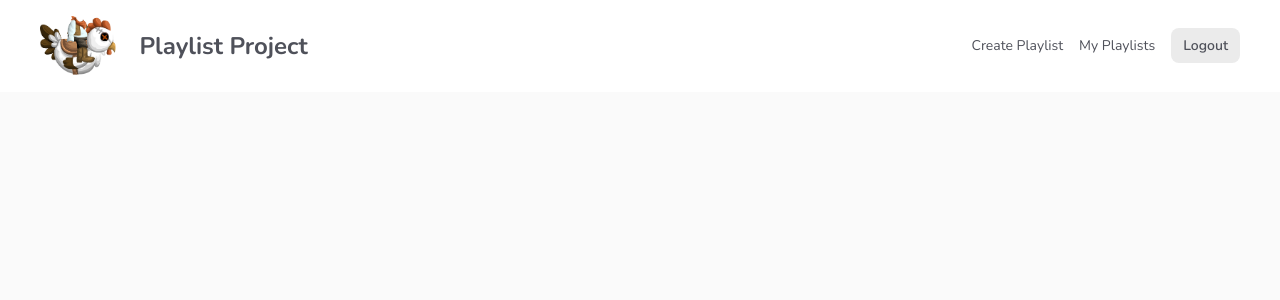
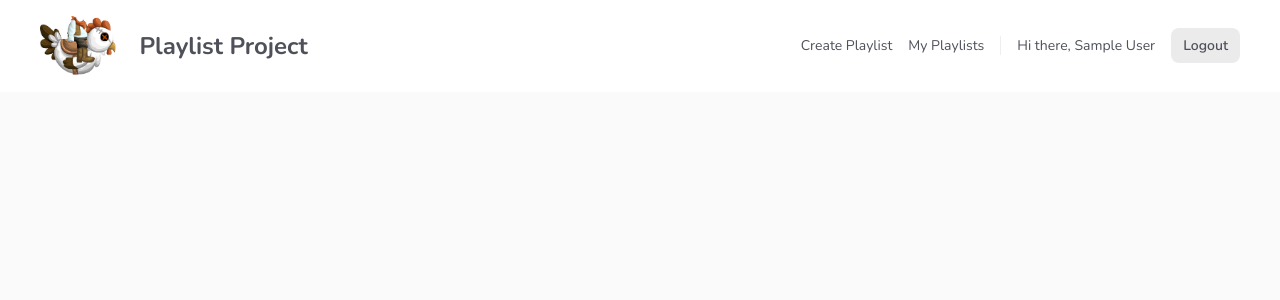
Before and after one commit to jhnnyk/playlist-project, a Vue app: page / in a window 1280 px wide. Shown: the top 300 px of the page. Built offline with nearby package versions, Linux system fonts and the light colour scheme; no server answers; the database is empty; sample sign-in values are in the browser's storage.

Commit message:
show displayName in navbar

```diff
--- a/src/components/NavBar.vue
+++ b/src/components/NavBar.vue
@@ -23,6 +23,7 @@
         <div v-if="user">
           <RouterLink :to="{ name: 'CreatePlaylist' }">Create Playlist</RouterLink>
           <RouterLink :to="{ name: 'UserPlaylists' }">My Playlists</RouterLink>
+          <span>Hi there, {{ user.displayName }}</span>
           <button @click="handleClick">Logout</button>
         </div>
         <div v-else>
@@ -65,4 +66,12 @@
 nav img {
   max-height: 60px;
 }
+
+span {
+  font-size: 14px;
+  display: inline-block;
+  margin-left: 16px;
+  padding-left: 16px;
+  border-left: 1px solid #eee;
+}
 </style>
```
